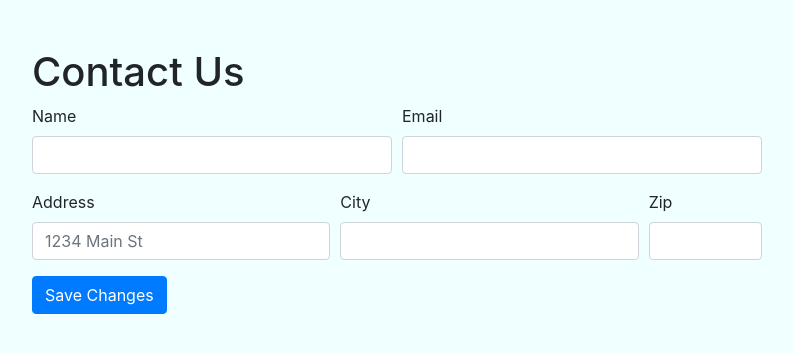
After one commit to cseshahriar/django-learning-repository, a Django app: template firstdjangoproject/templates/edit.html in a window 1280 px wide. The commit adds this page. Shown: the top 353 px of the page, without its empty margins (243-1036 px from the left). Run offline with Django 3.2, Linux system fonts and the light colour scheme; the template is opened without the code that fills it, so the values that code supplies are empty; some libraries are stand-ins or nearby versions.

Commit message:
CRUd with manual form

```diff
--- a/firstdjangoproject/templates/contact.html
+++ b/firstdjangoproject/templates/contact.html
@@ -52,6 +52,7 @@
                 <th scope="col">Address</th>
                 <th scope="col">City</th>
                 <th scope="col">Zip</th>
+                <th scope="col">Action</th>
               </tr>
             </thead>
 
@@ -64,6 +65,10 @@
                 <td>{{ data.address }}</td>
                 <td>{{ data.city }}</td>
                 <td>{{ data.zipcode }}</td>
+                <td>
+                    <a href="/contact?id={{data.id}}&method=edit" class="btn btn-sm btn-info">Edit</a>
+                    <a href="/contact?id={{data.id}}&method=delete" class="btn btn-sm btn-danger">Delete</a>
+                </td>
               </tr>
               {% endfor %}
             </tbody>
--- /dev/null
+++ b/firstdjangoproject/templates/edit.html
@@ -0,0 +1,44 @@
+{% extends 'layout.html' %}
+
+{% block content %}
+<div class="container mt-5">
+  <div class="row">
+    <div class="col-md-8 offset-2">
+      <h1>Contact Us</h1>
+      <form method="POST" action="/contact/?method=update&id={{data.id}}">
+        {% csrf_token %}
+        <div class="form-row">
+            <div class="form-group col-md-6">
+                <label for="name">Name</label>
+                <input type="text" name="name" class="form-control" id="name" required value="{{data.name}}">
+            </div>
+
+          <div class="form-group col-md-6">
+            <label for="inputEmail4">Email</label>
+            <input type="email" name="email" class="form-control" id="inputEmail4" required value="{{data.email}}">
+          </div>
+        </div>
+
+        <div class="form-row">
+
+          <div class="form-group col-md-5">
+            <label for="inputAddress">Address</label>
+            <input type="text" name="address" class="form-control" id="inputAddress" value="{{data.address}}" placeholder="1234 Main St" required>
+          </div>
+          <div class="form-group col-md-5">
+            <label for="inputCity">City</label>
+            <input type="text" name="city" class="form-control" id="inputCity" required value="{{data.city}}">
+          </div>
+
+          <div class="form-group col-md-2">
+            <label for="inputZip">Zip</label>
+            <input type="text" name="zipcode" class="form-control" id="inputZip" required value="{{data.zipcode}}">
+          </div>
+        </div>
+
+        <button type="submit" class="btn btn-primary">Save Changes</button>
+      </form>
+    </div>
+  </div>
+</div>
+{% endblock %}
```
Also changed, not shown: firstdjangoproject/pages/views.py (+28 -8 lines).
